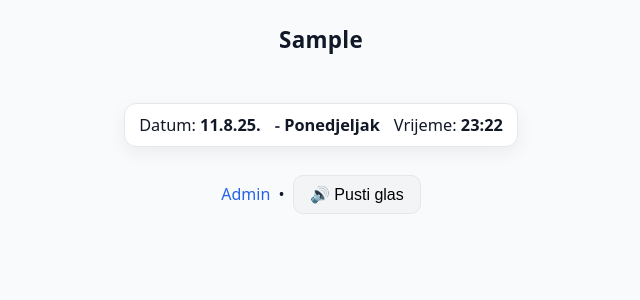
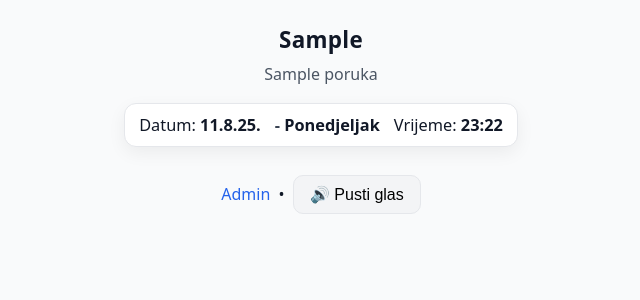
Before and after one commit to mikipikilab/radnovrijeme, a Flask app: template templates/index.html in a window 1280 px wide. Shown: the top 300 px of the page, without its empty margins (319-959 px from the left). Run offline with Flask 3, Linux system fonts and the light colour scheme; the template is opened without the code that fills it: most values are stand-ins (such as "Sample title", 1, 10 or a date in 2020); some libraries are stand-ins or nearby versions.

Commit message:
Update index.html

```diff
--- a/templates/index.html
+++ b/templates/index.html
@@ -26,7 +26,7 @@
   color: #4b5563;
   margin-bottom: 18px;
   line-height: 1.4;
-  visibility: hidden;
+
 }
 
   .meta {
```
